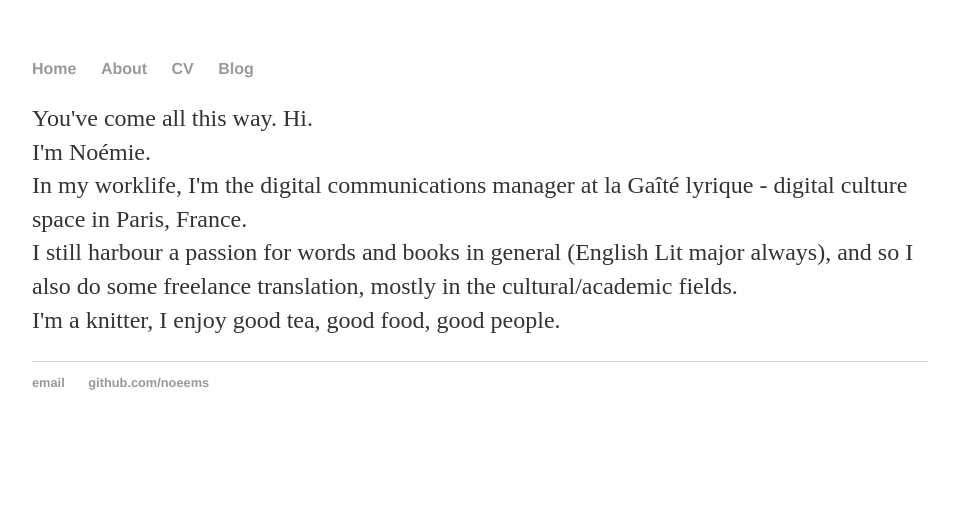
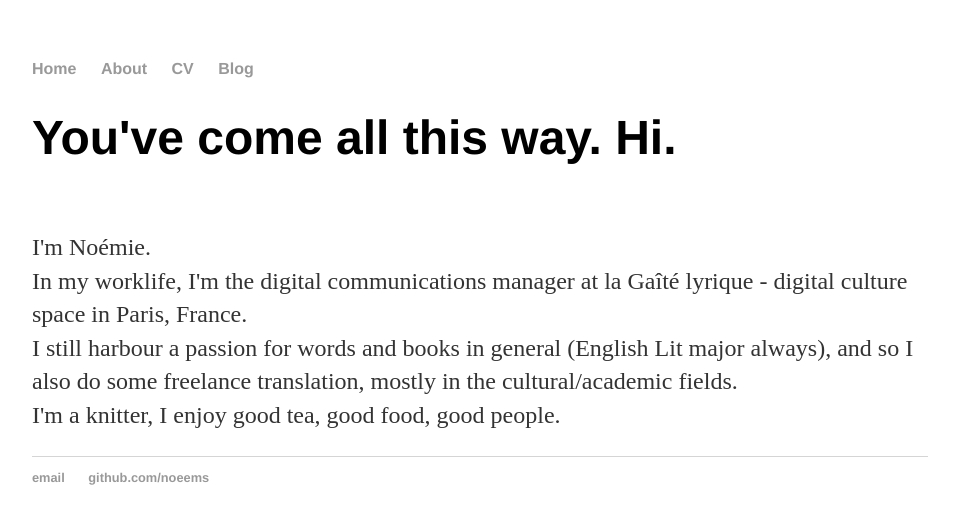
Before and after one commit to noeems/noeems.github.io, a Jekyll site: the page built from about/index.html, in a window 1280 px wide. Shown: the top 524 px of the page, without its empty margins (160-1119 px from the left). Built offline with Jekyll 4.4.1, drawn with Linux system fonts in a browser that asks for light colours.

```diff
--- a/about/index.html
+++ b/about/index.html
@@ -2,8 +2,8 @@
 layout: default
 title: About
 ---
-<p>You've come all this way. Hi.
-</br>I'm Noémie.
+<h1>You've come all this way. Hi.</h1>
+<p></br>I'm Noémie.
 </br>In my worklife, I'm the digital communications manager at la Gaîté lyrique - digital culture space in Paris, France.
 </br>I still harbour a passion for words and books in general (English Lit major always), and so I also do some freelance translation, mostly in
 the cultural/academic fields.
```
